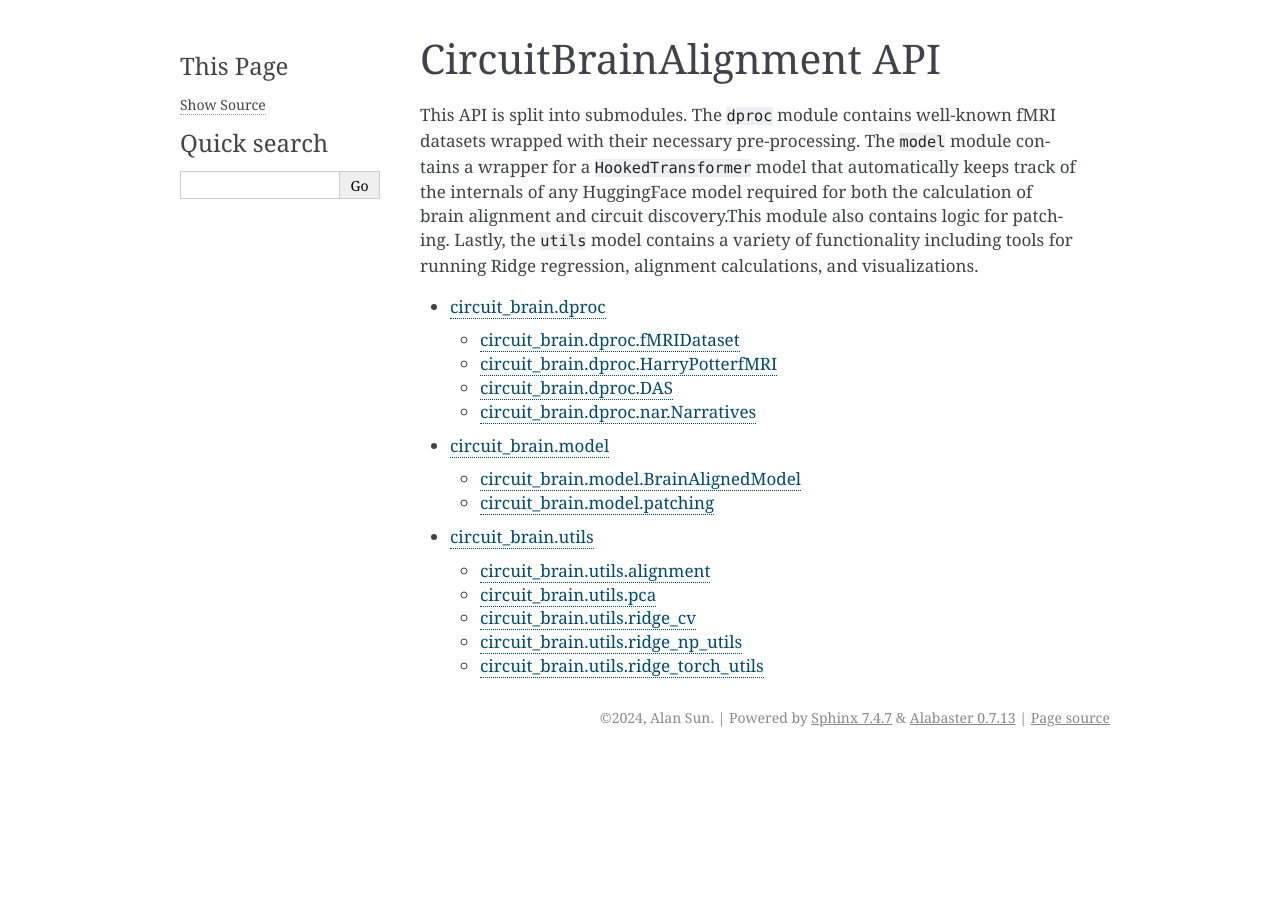
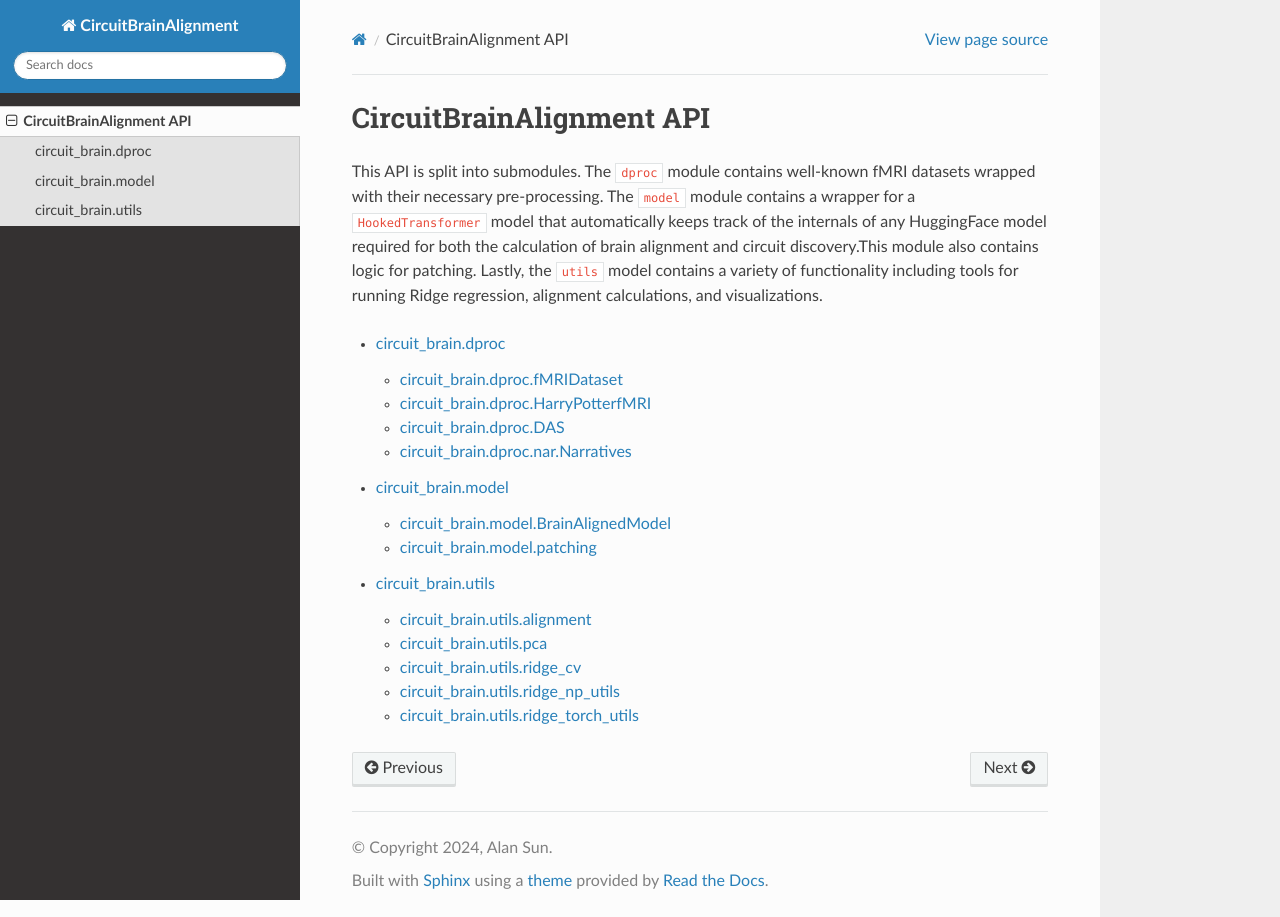
Before and after one commit to bridge-ai-neuro/circuit-alignment, a Sphinx documentation site: the page built from docs/source/circuit_brain.rst, in a window 1280 px wide. Built offline with Sphinx 7.4.7 and the Read the Docs theme 2.0.0, drawn with Linux system fonts in a browser that asks for light colours.

```diff
--- a/docs/source/circuit_brain.dproc.rst
+++ b/docs/source/circuit_brain.dproc.rst
@@ -1,7 +1,7 @@
 circuit\_brain.dproc
 ============================
 circuit\_brain.dproc.fMRIDataset
---------------------------------
+----------------------------------
 
 .. autoclass:: circuit_brain.dproc.base.fMRIDataset
    :members:
@@ -9,7 +9,7 @@ circuit\_brain.dproc.fMRIDataset
    :show-inheritance:
 
 circuit\_brain.dproc.HarryPotterfMRI
--------------------------------
+----------------------------------------
 
 .. autoclass:: circuit_brain.dproc.hpot.HarryPotterfMRI
    :members:
@@ -25,7 +25,7 @@ circuit\_brain.dproc.DAS
    :show-inheritance:
 
 circuit\_brain.dproc.nar.Narratives
--------------------------------
+---------------------------------------
 
 .. autoclass:: circuit_brain.dproc.nar.Narratives
    :members:
--- a/docs/source/circuit_brain.rst
+++ b/docs/source/circuit_brain.rst
@@ -1,11 +1,11 @@
 CircuitBrainAlignment API
-======================
+==========================
 This API is split into submodules. The ``dproc`` module contains well-known fMRI datasets wrapped with their necessary pre-processing.
 The ``model`` module contains a wrapper for a ``HookedTransformer`` model that automatically keeps track of the internals of any HuggingFace model required for both the calculation of brain alignment and circuit discovery.This module also contains logic for patching.
 Lastly, the ``utils`` model contains a variety of functionality including tools for running Ridge regression, alignment calculations, and visualizations.
 
 .. toctree::
-   :maxdepth: 4
+   :maxdepth: 2
 
    circuit_brain.dproc
    circuit_brain.model
--- a/docs/source/conf.py
+++ b/docs/source/conf.py
@@ -15,31 +15,29 @@ sys.path.insert(0, os.path.abspath("../.."))
 project = 'CircuitBrainAlignment'
 copyright = '2024, Alan Sun'
 author = 'Alan Sun'
-release = '0.1'
+release = '0.0'
 
 # -- General configuration ---------------------------------------------------
 # https://www.sphinx-doc.org/en/master/usage/configuration.html#general-configuration
 
 extensions = [
     "sphinx.ext.doctest",
-    "autoapi.extension",
     "sphinx.ext.autodoc",
     "sphinx.ext.napoleon",
     "sphinx.ext.coverage",
+    "sphinx.ext.viewcode",
+    "sphinx.ext.autosummary",
 ]
 
 templates_path = ['_templates']
 exclude_patterns = []
 
-
+autodoc_mock_imports = ["torch", "transformer_lens"]
 
 # -- Options for HTML output -------------------------------------------------
 # https://www.sphinx-doc.org/en/master/usage/configuration.html#options-for-html-output
 
-html_theme = 'alabaster'
+html_theme = 'sphinx_rtd_theme'
 html_static_path = ['_static']
 html_title = "CircuitBrainAligment Documentation"
 napoleon_google_docstring = True
-
-autoapi_dirs = ["../../circuit_brain"]
-autodoc_typehints = 'description'
--- a/docs/source/modules.rst
+++ /dev/null
@@ -1,7 +0,0 @@
-circuit_brain
-=============
-
-.. toctree::
-   :maxdepth: 4
-
-   circuit_brain
```
Also changed, not shown: docs/requirements.txt (+2 -16 lines).
